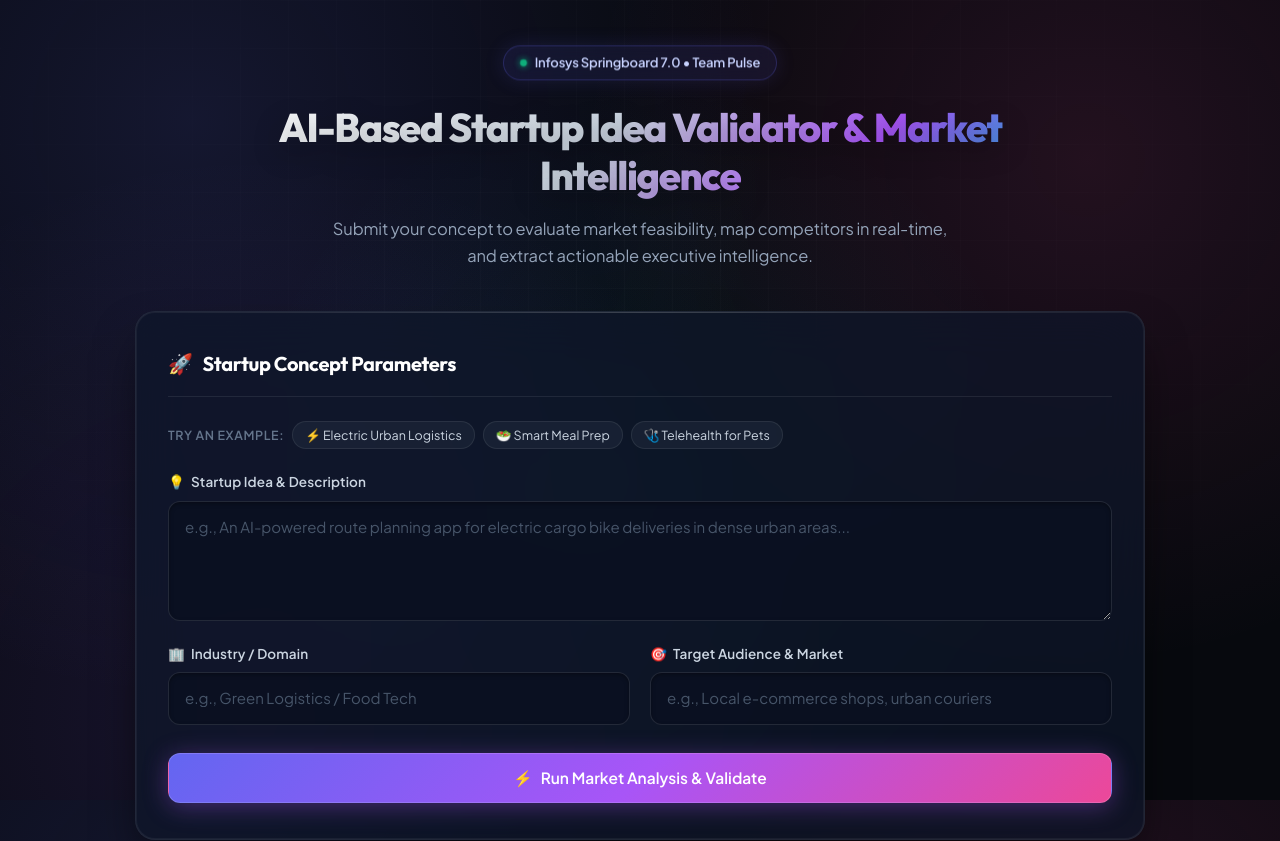
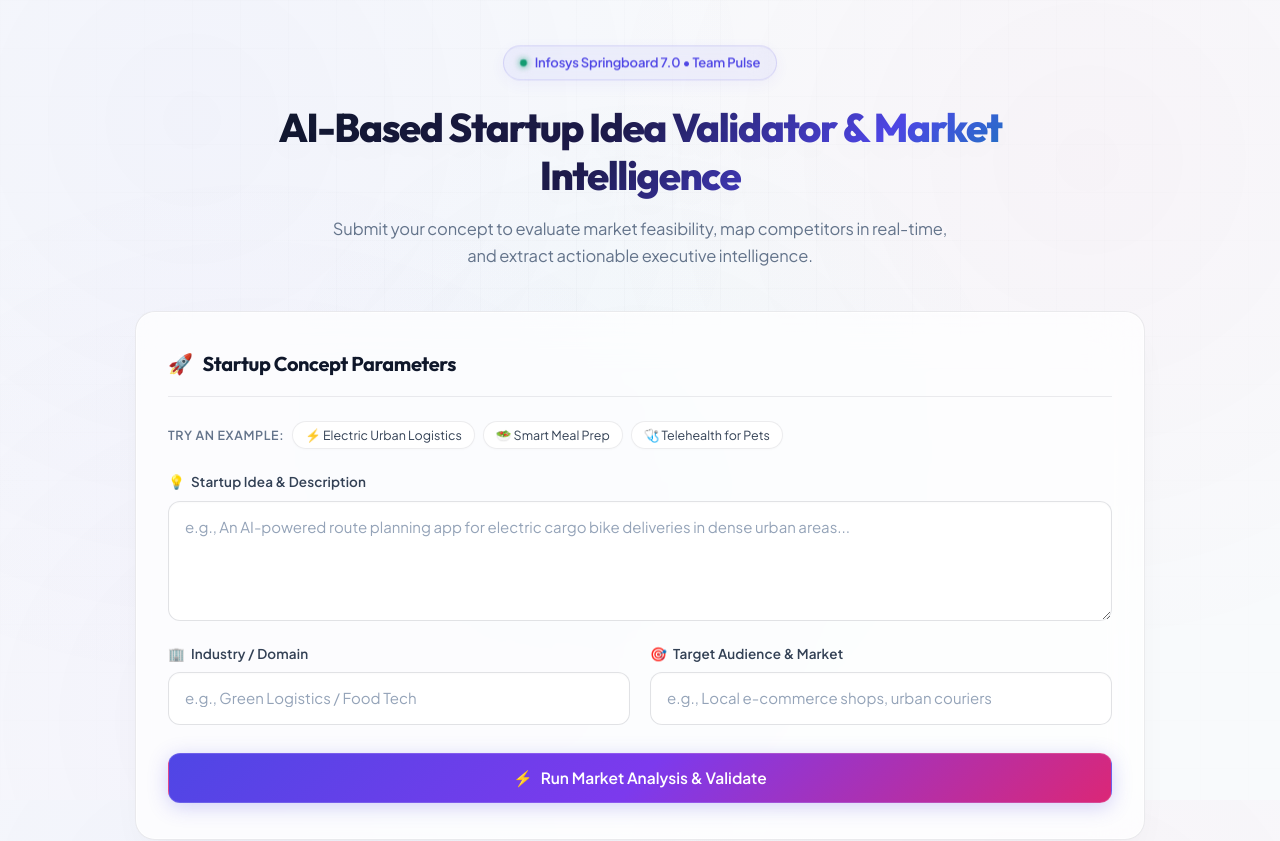
Before and after one commit to UtkarshSrivastav09/Team-Pulse-ISB7.3, a React (Vite) app in the folder frontend/: page / in a window 1280 px wide. Shown: the top 841 px of the page. Built offline with nearby package versions, Linux system fonts and the light colour scheme.

Commit message:
Convert premium theme to high-contrast light mode with ambient glows

```diff
--- a/frontend/src/App.css
+++ b/frontend/src/App.css
@@ -26,13 +26,13 @@
   gap: 8px;
   padding: 6px 16px;
   border-radius: 9999px;
-  background: rgba(99, 102, 241, 0.1);
-  border: 1px solid rgba(99, 102, 241, 0.25);
+  background: rgba(79, 70, 229, 0.06);
+  border: 1px solid rgba(79, 70, 229, 0.15);
   font-size: 13px;
   font-weight: 600;
-  color: #c7d2fe;
+  color: var(--accent-primary);
   margin-bottom: 20px;
-  box-shadow: 0 0 20px rgba(99, 102, 241, 0.15);
+  box-shadow: 0 4px 15px rgba(79, 70, 229, 0.06);
   backdrop-filter: blur(12px);
   animation: floatBadge 4s ease-in-out infinite alternate;
 }
@@ -41,8 +41,8 @@
   width: 7px;
   height: 7px;
   border-radius: 50%;
-  background: #10b981;
-  box-shadow: 0 0 8px #10b981;
+  background: var(--success-color);
+  box-shadow: 0 0 8px var(--success-color);
   animation: pulseDot 2s infinite;
 }
 
@@ -62,11 +62,11 @@
   margin-bottom: 16px;
   line-height: 1.2;
   letter-spacing: -0.035em;
-  background: linear-gradient(135deg, #ffffff 0%, #cbd5e1 45%, #a855f7 75%, #06b6d4 100%);
+  background: linear-gradient(135deg, #0f172a 0%, #1e1b4b 45%, #4f46e5 75%, #0891b2 100%);
   -webkit-background-clip: text;
   -webkit-text-fill-color: transparent;
   max-width: 820px;
-  text-shadow: 0 10px 30px rgba(0, 0, 0, 0.3);
+  text-shadow: 0 10px 30px rgba(15, 23, 42, 0.03);
 }
 
 @media (max-width: 768px) {
@@ -108,13 +108,13 @@
   left: 0;
   right: 0;
   height: 1px;
-  background: linear-gradient(90deg, transparent 0%, rgba(255, 255, 255, 0.15) 50%, transparent 100%);
+  background: linear-gradient(90deg, transparent 0%, rgba(255, 255, 255, 0.8) 50%, transparent 100%);
   pointer-events: none;
 }
 
 .glass-card:hover {
   border-color: var(--glass-border-hover);
-  box-shadow: var(--glass-shadow), 0 0 30px -10px rgba(168, 85, 247, 0.2);
+  box-shadow: var(--glass-shadow), 0 10px 30px -10px rgba(79, 70, 229, 0.1);
 }
 
 .section-title {
@@ -122,7 +122,7 @@
   font-weight: 700;
   margin-bottom: 24px;
   color: var(--text-highlight);
-  border-bottom: 1px solid rgba(255, 255, 255, 0.08);
+  border-bottom: 1px solid var(--glass-border);
   padding-bottom: 16px;
   letter-spacing: -0.02em;
   display: flex;
@@ -143,28 +143,29 @@
 
 .demo-prompts-label {
   font-size: 12.5px;
-  color: var(--text-subtle);
+  color: var(--text-muted);
   font-weight: 600;
   text-transform: uppercase;
   letter-spacing: 0.05em;
 }
 
 .demo-chip {
-  background: rgba(30, 41, 59, 0.6);
-  border: 1px solid rgba(255, 255, 255, 0.08);
+  background: rgba(255, 255, 255, 0.85);
+  border: 1px solid rgba(15, 23, 42, 0.08);
   border-radius: 9999px;
   padding: 5px 12px;
   font-size: 12.5px;
-  color: #cbd5e1;
+  color: var(--text-main);
   cursor: pointer;
   transition: all 0.2s ease;
   font-family: var(--font-sans);
+  box-shadow: 0 1px 2px rgba(15, 23, 42, 0.02);
 }
 
 .demo-chip:hover {
-  background: rgba(99, 102, 241, 0.2);
-  border-color: rgba(99, 102, 241, 0.4);
-  color: #ffffff;
+  background: rgba(79, 70, 229, 0.06);
+  border-color: rgba(79, 70, 229, 0.3);
+  color: var(--accent-primary);
   transform: translateY(-1px);
 }
 
@@ -199,7 +200,7 @@
 label {
   font-size: 13.5px;
   font-weight: 600;
-  color: #cbd5e1;
+  color: var(--text-main);
   letter-spacing: 0.01em;
   display: flex;
   align-items: center;
@@ -207,32 +208,32 @@ label {
 }
 
 input, textarea {
-  background: rgba(11, 17, 33, 0.85);
-  border: 1px solid rgba(255, 255, 255, 0.1);
+  background: #ffffff;
+  border: 1px solid rgba(15, 23, 42, 0.12);
   border-radius: 12px;
   padding: 14px 16px;
-  color: #ffffff;
+  color: var(--text-highlight);
   font-size: 15px;
   line-height: 1.5;
   transition: all 0.2s cubic-bezier(0.16, 1, 0.3, 1);
   font-family: var(--font-sans);
   width: 100%;
-  box-shadow: inset 0 2px 4px rgba(0, 0, 0, 0.3);
+  box-shadow: inset 0 1px 2px rgba(0, 0, 0, 0.02);
 }
 
 input::placeholder, textarea::placeholder {
-  color: #475569;
+  color: var(--text-subtle);
 }
 
 input:hover, textarea:hover {
-  border-color: rgba(255, 255, 255, 0.2);
+  border-color: rgba(15, 23, 42, 0.25);
 }
 
 input:focus, textarea:focus {
   outline: none;
   border-color: var(--accent-primary);
-  background: rgba(15, 23, 42, 0.95);
-  box-shadow: 0 0 0 3px rgba(99, 102, 241, 0.25), 0 0 25px rgba(99, 102, 241, 0.15);
+  background: #ffffff;
+  box-shadow: 0 0 0 3px rgba(79, 70, 229, 0.15), 0 4px 12px rgba(79, 70, 229, 0.05);
 }
 
 /* ==========================================================================
@@ -259,14 +260,14 @@ input:focus, textarea:focus {
   background: var(--accent-gradient);
   color: #ffffff;
   margin-top: 6px;
-  box-shadow: 0 4px 25px rgba(168, 85, 247, 0.35);
+  box-shadow: 0 4px 20px rgba(79, 70, 229, 0.25);
   border: 1px solid rgba(255, 255, 255, 0.15);
 }
 
 .btn-primary:hover {
   background: var(--accent-gradient-hover);
   transform: translateY(-2px);
-  box-shadow: 0 8px 30px rgba(168, 85, 247, 0.5), 0 0 20px rgba(99, 102, 241, 0.3);
+  box-shadow: 0 8px 25px rgba(79, 70, 229, 0.35), 0 0 15px rgba(124, 58, 237, 0.2);
 }
 
 .btn-primary:active {
@@ -274,17 +275,19 @@ input:focus, textarea:focus {
 }
 
 .btn-secondary {
-  background: rgba(30, 41, 59, 0.7);
-  color: #e2e8f0;
-  border: 1px solid rgba(255, 255, 255, 0.12);
+  background: rgba(255, 255, 255, 0.95);
+  color: var(--text-main);
+  border: 1px solid rgba(15, 23, 42, 0.1);
   backdrop-filter: blur(12px);
+  box-shadow: 0 2px 4px rgba(15, 23, 42, 0.02);
 }
 
 .btn-secondary:hover {
-  background: rgba(51, 65, 85, 0.8);
-  border-color: rgba(255, 255, 255, 0.25);
-  color: #ffffff;
+  background: #ffffff;
+  border-color: rgba(15, 23, 42, 0.2);
+  color: var(--text-highlight);
   transform: translateY(-1px);
+  box-shadow: 0 4px 12px rgba(15, 23, 42, 0.05);
 }
 
 /* ==========================================================================
@@ -305,12 +308,12 @@ input:focus, textarea:focus {
 .spinner {
   width: 56px;
   height: 56px;
-  border: 3px solid rgba(99, 102, 241, 0.12);
-  border-top-color: #a855f7;
-  border-right-color: #06b6d4;
+  border: 3px solid rgba(79, 70, 229, 0.08);
+  border-top-color: var(--accent-secondary);
+  border-right-color: var(--accent-cyan);
   border-radius: 50%;
   animation: spin 0.9s cubic-bezier(0.68, -0.55, 0.27, 1.55) infinite;
-  box-shadow: 0 0 20px rgba(168, 85, 247, 0.2);
+  box-shadow: 0 0 20px rgba(79, 70, 229, 0.08);
 }
 
 @keyframes spin {
@@ -321,7 +324,7 @@ input:focus, textarea:focus {
 .loading-title {
   font-size: 22px;
   font-weight: 700;
-  color: #ffffff;
+  color: var(--text-highlight);
   margin-bottom: 20px;
 }
 
@@ -329,19 +332,19 @@ input:focus, textarea:focus {
   width: 100%;
   max-width: 440px;
   height: 6px;
-  background: rgba(255, 255, 255, 0.08);
+  background: rgba(15, 23, 42, 0.05);
   border-radius: 99px;
   overflow: hidden;
   margin-bottom: 36px;
-  box-shadow: inset 0 1px 2px rgba(0, 0, 0, 0.5);
+  box-shadow: inset 0 1px 2px rgba(0, 0, 0, 0.05);
 }
 
 .progress-bar-fill {
   height: 100%;
-  background: linear-gradient(90deg, #6366f1, #a855f7, #06b6d4);
+  background: linear-gradient(90deg, #4f46e5, #7c3aed, #0891b2);
   border-radius: 99px;
   transition: width 0.4s cubic-bezier(0.16, 1, 0.3, 1);
-  box-shadow: 0 0 12px rgba(6, 182, 212, 0.6);
+  box-shadow: 0 0 10px rgba(8, 145, 178, 0.3);
 }
 
 .loading-steps-container {
@@ -361,23 +364,23 @@ input:focus, textarea:focus {
   gap: 12px;
   padding: 10px 16px;
   border-radius: 10px;
-  border: 1px solid rgba(255, 255, 255, 0.03);
-  background: rgba(15, 23, 42, 0.4);
+  border: 1px solid rgba(15, 23, 42, 0.03);
+  background: rgba(255, 255, 255, 0.5);
   transition: all 0.25s ease;
 }
 
 .loading-step.active {
-  color: #ffffff;
+  color: var(--text-highlight);
   font-weight: 600;
-  background: rgba(99, 102, 241, 0.15);
-  border-color: rgba(99, 102, 241, 0.35);
-  box-shadow: 0 0 20px rgba(99, 102, 241, 0.15);
+  background: rgba(79, 70, 229, 0.06);
+  border-color: rgba(79, 70, 229, 0.2);
+  box-shadow: 0 4px 15px rgba(79, 70, 229, 0.05);
 }
 
 .loading-step.completed {
   color: var(--success-color);
-  background: rgba(16, 185, 129, 0.06);
-  border-color: rgba(16, 185, 129, 0.15);
+  background: rgba(5, 150, 105, 0.05);
+  border-color: rgba(5, 150, 105, 0.12);
 }
 
 .step-indicator {
@@ -393,13 +396,13 @@ input:focus, textarea:focus {
 .error-banner {
   background: var(--error-bg);
   border: 1px solid var(--error-border);
-  color: #fda4af;
+  color: #9f1239;
   padding: 14px 18px;
   border-radius: 12px;
   font-size: 14px;
   text-align: left;
   line-height: 1.5;
-  box-shadow: 0 4px 20px rgba(244, 63, 94, 0.12);
+  box-shadow: 0 4px 15px rgba(225, 29, 72, 0.06);
   display: flex;
   align-items: center;
   gap: 10px;
@@ -429,23 +432,23 @@ input:focus, textarea:focus {
 }
 
 .meta-badge {
-  background: rgba(15, 23, 42, 0.8);
-  border: 1px solid rgba(255, 255, 255, 0.1);
+  background: rgba(255, 255, 255, 0.95);
+  border: 1px solid rgba(15, 23, 42, 0.08);
   padding: 8px 18px;
   border-radius: 9999px;
   font-size: 13.5px;
   font-weight: 600;
-  color: #cbd5e1;
+  color: var(--text-main);
   display: inline-flex;
   align-items: center;
   gap: 8px;
   backdrop-filter: blur(12px);
-  box-shadow: 0 4px 15px rgba(0, 0, 0, 0.2);
+  box-shadow: 0 2px 8px rgba(15, 23, 42, 0.03);
 }
 
 .summary-card {
   padding: 30px;
-  background: rgba(15, 23, 42, 0.6);
+  background: rgba(255, 255, 255, 0.55);
 }
 
 .details-grid {
@@ -457,16 +460,16 @@ input:focus, textarea:focus {
 
 .details-item {
   font-size: 15px;
-  background: rgba(30, 41, 59, 0.45);
+  background: rgba(255, 255, 255, 0.8);
   padding: 14px 18px;
   border-radius: 12px;
-  border: 1px solid rgba(255, 255, 255, 0.06);
-  color: #cbd5e1;
+  border: 1px solid rgba(15, 23, 42, 0.05);
+  color: var(--text-main);
   line-height: 1.55;
 }
 
 .details-item strong, .details-item-row strong {
-  color: #ffffff;
+  color: var(--text-highlight);
   font-weight: 700;
   margin-right: 6px;
 }
@@ -484,11 +487,11 @@ input:focus, textarea:focus {
 }
 
 .details-item-row > div {
-  background: rgba(30, 41, 59, 0.45);
+  background: rgba(255, 255, 255, 0.8);
   padding: 14px 18px;
   border-radius: 12px;
-  border: 1px solid rgba(255, 255, 255, 0.06);
-  color: #cbd5e1;
+  border: 1px solid rgba(15, 23, 42, 0.05);
+  color: var(--text-main);
   font-size: 14.5px;
 }
 
@@ -496,12 +499,12 @@ input:focus, textarea:focus {
    AI Synthesized Executive Report Card
    ========================================================================== */
 .answer-card {
-  background: linear-gradient(135deg, rgba(30, 41, 59, 0.8) 0%, rgba(15, 23, 42, 0.9) 100%);
-  border: 1px solid rgba(168, 85, 247, 0.3);
+  background: linear-gradient(135deg, rgba(255, 255, 255, 0.9) 0%, rgba(248, 250, 252, 0.95) 100%);
+  border: 1px solid rgba(124, 58, 237, 0.2);
   text-align: left;
   position: relative;
   overflow: hidden;
-  box-shadow: 0 15px 35px -5px rgba(0, 0, 0, 0.5), 0 0 35px -5px rgba(168, 85, 247, 0.15);
+  box-shadow: 0 10px 30px -10px rgba(15, 23, 42, 0.05), 0 0 20px rgba(124, 58, 237, 0.03);
 }
 
 .answer-card::before {
@@ -522,9 +525,9 @@ input:focus, textarea:focus {
   font-weight: 700;
   letter-spacing: 0.08em;
   text-transform: uppercase;
-  color: #c084fc;
-  background: rgba(168, 85, 247, 0.12);
-  border: 1px solid rgba(168, 85, 247, 0.25);
+  color: var(--accent-secondary);
+  background: rgba(124, 58, 237, 0.06);
+  border: 1px solid rgba(124, 58, 237, 0.15);
   padding: 4px 10px;
   border-radius: 6px;
 }
@@ -533,7 +536,7 @@ input:focus, textarea:focus {
   font-size: 21px;
   font-weight: 700;
   margin-bottom: 14px;
-  background: linear-gradient(90deg, #c084fc 0%, #38bdf8 100%);
+  background: linear-gradient(90deg, var(--accent-secondary) 0%, var(--accent-cyan) 100%);
   -webkit-background-clip: text;
   -webkit-text-fill-color: transparent;
 }
@@ -541,7 +544,7 @@ input:focus, textarea:focus {
 .synthesized-answer {
   line-height: 1.7;
   font-size: 15.5px;
-  color: #e2e8f0;
+  color: var(--text-main);
   margin: 0;
   white-space: pre-wrap;
 }
@@ -561,20 +564,20 @@ input:focus, textarea:focus {
 }
 
 .result-item-card {
-  background: rgba(15, 23, 42, 0.5);
-  border: 1px solid rgba(255, 255, 255, 0.07);
+  background: rgba(255, 255, 255, 0.6);
+  border: 1px solid rgba(15, 23, 42, 0.05);
   border-radius: 16px;
   padding: 24px;
   text-align: left;
   transition: all 0.25s cubic-bezier(0.16, 1, 0.3, 1);
-  box-shadow: 0 4px 20px rgba(0, 0, 0, 0.2);
+  box-shadow: 0 4px 20px rgba(15, 23, 42, 0.015);
 }
 
 .result-item-card:hover {
   transform: translateY(-3px);
-  border-color: rgba(99, 102, 241, 0.35);
-  background: rgba(30, 41, 59, 0.55);
-  box-shadow: 0 12px 30px -5px rgba(0, 0, 0, 0.4), 0 0 25px rgba(99, 102, 241, 0.15);
+  border-color: rgba(79, 70, 229, 0.25);
+  background: #ffffff;
+  box-shadow: 0 10px 25px -5px rgba(15, 23, 42, 0.05), 0 0 15px rgba(79, 70, 229, 0.05);
 }
 
 .result-header {
@@ -587,34 +590,34 @@ input:focus, textarea:focus {
 .result-number {
   font-size: 11.5px;
   font-weight: 700;
-  color: #a5b4fc;
-  background: rgba(99, 102, 241, 0.15);
-  border: 1px solid rgba(99, 102, 241, 0.3);
+  color: var(--accent-primary);
+  background: rgba(79, 70, 229, 0.06);
+  border: 1px solid rgba(79, 70, 229, 0.15);
   padding: 3px 10px;
   border-radius: 6px;
 }
 
 .result-score {
   font-size: 11.5px;
-  color: #34d399;
+  color: var(--success-color);
   font-weight: 600;
-  background: rgba(16, 185, 129, 0.12);
+  background: var(--success-bg);
   padding: 3px 10px;
   border-radius: 6px;
-  border: 1px solid rgba(16, 185, 129, 0.25);
+  border: 1px solid var(--success-border);
 }
 
 .result-title {
   font-size: 18px;
   font-weight: 700;
   margin-bottom: 10px;
-  color: #ffffff;
+  color: var(--text-highlight);
   line-height: 1.4;
 }
 
 .result-snippet {
   font-size: 14.5px;
-  color: #94a3b8;
+  color: var(--text-main);
   line-height: 1.6;
   margin-bottom: 18px;
 }
@@ -625,13 +628,13 @@ input:focus, textarea:focus {
   gap: 6px;
   font-size: 13.5px;
   font-weight: 600;
-  color: #38bdf8;
+  color: var(--accent-cyan);
   text-decoration: none;
   transition: all 0.2s ease;
 }
 
 .result-link-btn:hover {
-  color: #7dd3fc;
+  color: #0284c7;
   transform: translateX(4px);
 }
 
@@ -648,8 +651,8 @@ input:focus, textarea:focus {
   margin-top: 56px;
   text-align: center;
   font-size: 13px;
-  color: #64748b;
-  border-top: 1px solid rgba(255, 255, 255, 0.06);
+  color: var(--text-muted);
+  border-top: 1px solid rgba(15, 23, 42, 0.06);
   padding-top: 28px;
 }
 
--- a/frontend/src/index.css
+++ b/frontend/src/index.css
@@ -1,42 +1,42 @@
 @import url('https://fonts.googleapis.com/css2?family=Plus+Jakarta+Sans:wght@400;500;600;700;800&family=Outfit:wght@500;600;700;800;900&family=JetBrains+Mono:wght@400;500;600&display=swap');
 
 :root {
-  /* Premium Dark Theme Color Palette */
-  --bg-dark: #07090e;
-  --bg-surface: rgba(15, 23, 42, 0.65);
-  --bg-surface-elevated: rgba(30, 41, 59, 0.7);
-  --bg-surface-hover: rgba(30, 41, 59, 0.85);
+  /* Premium Light Theme Color Palette */
+  --bg-dark: #f8fafc;
+  --bg-surface: rgba(255, 255, 255, 0.7);
+  --bg-surface-elevated: rgba(255, 255, 255, 0.85);
+  --bg-surface-hover: rgba(255, 255, 255, 0.95);
 
-  --text-main: #f8fafc;
-  --text-muted: #94a3b8;
-  --text-subtle: #64748b;
-  --text-highlight: #ffffff;
+  --text-main: #334155;
+  --text-muted: #64748b;
+  --text-subtle: #94a3b8;
+  --text-highlight: #0f172a;
 
   /* Radiant Accent & Glow Colors */
-  --accent-primary: #6366f1;
-  --accent-secondary: #8b5cf6;
-  --accent-cyan: #06b6d4;
-  --accent-pink: #ec4899;
-  --accent-gradient: linear-gradient(135deg, #6366f1 0%, #a855f7 50%, #ec4899 100%);
-  --accent-gradient-hover: linear-gradient(135deg, #4f46e5 0%, #9333ea 50%, #db2777 100%);
-  --accent-glow: rgba(99, 102, 241, 0.28);
-  --cyan-glow: rgba(6, 182, 212, 0.2);
+  --accent-primary: #4f46e5;
+  --accent-secondary: #7c3aed;
+  --accent-cyan: #0891b2;
+  --accent-pink: #db2777;
+  --accent-gradient: linear-gradient(135deg, #4f46e5 0%, #7c3aed 50%, #db2777 100%);
+  --accent-gradient-hover: linear-gradient(135deg, #3730a3 0%, #6d28d9 50%, #be185d 100%);
+  --accent-glow: rgba(79, 70, 229, 0.15);
+  --cyan-glow: rgba(8, 145, 178, 0.1);
 
   /* Glassmorphism & Borders */
-  --glass-bg: rgba(15, 23, 42, 0.72);
-  --glass-border: rgba(255, 255, 255, 0.08);
-  --glass-border-hover: rgba(168, 85, 247, 0.35);
-  --glass-shadow: 0 25px 50px -12px rgba(0, 0, 0, 0.7), 0 0 0 1px rgba(255, 255, 255, 0.05) inset;
-  --glow-shadow: 0 0 40px -10px rgba(99, 102, 241, 0.25);
+  --glass-bg: rgba(255, 255, 255, 0.72);
+  --glass-border: rgba(15, 23, 42, 0.08);
+  --glass-border-hover: rgba(79, 70, 229, 0.25);
+  --glass-shadow: 0 20px 40px -15px rgba(15, 23, 42, 0.06), 0 0 0 1px rgba(255, 255, 255, 0.6) inset;
+  --glow-shadow: 0 0 30px -10px rgba(79, 70, 229, 0.12);
 
   /* Status Colors */
-  --success-color: #10b981;
-  --success-bg: rgba(16, 185, 129, 0.12);
-  --success-border: rgba(16, 185, 129, 0.25);
-  --error-color: #f43f5e;
-  --error-bg: rgba(244, 63, 94, 0.1);
-  --error-border: rgba(244, 63, 94, 0.25);
-  --warning-color: #f59e0b;
+  --success-color: #059669;
+  --success-bg: rgba(5, 150, 105, 0.08);
+  --success-border: rgba(5, 150, 105, 0.15);
+  --error-color: #e11d48;
+  --error-bg: rgba(225, 29, 72, 0.06);
+  --error-border: rgba(225, 29, 72, 0.15);
+  --warning-color: #d97706;
 
   /* Typography */
   --font-sans: 'Plus Jakarta Sans', system-ui, -apple-system, sans-serif;
@@ -45,7 +45,7 @@
 
   font: 16px/1.6 var(--font-sans);
   letter-spacing: -0.01em;
-  color-scheme: dark;
+  color-scheme: light;
   color: var(--text-main);
   background-color: var(--bg-dark);
 
@@ -54,7 +54,7 @@
   -moz-osx-font-smoothing: grayscale;
 }
 
-/* Background Aurora Ambient Effects */
+/* Background Aurora Ambient Effects (Premium Light Theme) */
 body {
   margin: 0;
   padding: 0;
@@ -64,10 +64,10 @@ body {
   position: relative;
   overflow-x: hidden;
   background-image:
-    radial-gradient(circle at 15% 15%, rgba(99, 102, 241, 0.15) 0%, transparent 45%),
-    radial-gradient(circle at 85% 20%, rgba(236, 72, 153, 0.12) 0%, transparent 40%),
-    radial-gradient(circle at 50% 60%, rgba(6, 182, 212, 0.08) 0%, transparent 50%),
-    radial-gradient(circle at 20% 90%, rgba(139, 92, 246, 0.14) 0%, transparent 45%);
+    radial-gradient(circle at 15% 15%, rgba(79, 70, 229, 0.04) 0%, transparent 45%),
+    radial-gradient(circle at 85% 20%, rgba(219, 39, 119, 0.03) 0%, transparent 40%),
+    radial-gradient(circle at 50% 60%, rgba(8, 145, 178, 0.03) 0%, transparent 50%),
+    radial-gradient(circle at 20% 90%, rgba(124, 58, 237, 0.04) 0%, transparent 45%);
   background-attachment: fixed;
 }
 
@@ -80,13 +80,13 @@ body::before {
   right: 0;
   bottom: 0;
   background-image:
-    linear-gradient(rgba(255, 255, 255, 0.018) 1px, transparent 1px),
-    linear-gradient(90deg, rgba(255, 255, 255, 0.018) 1px, transparent 1px);
+    linear-gradient(rgba(15, 23, 42, 0.015) 1px, transparent 1px),
+    linear-gradient(90deg, rgba(15, 23, 42, 0.015) 1px, transparent 1px);
   background-size: 48px 48px;
   pointer-events: none;
   z-index: 0;
-  mask-image: radial-gradient(ellipse at 50% 30%, rgba(0,0,0,1) 0%, rgba(0,0,0,0.2) 80%);
-  -webkit-mask-image: radial-gradient(ellipse at 50% 30%, rgba(0,0,0,1) 0%, rgba(0,0,0,0.2) 80%);
+  mask-image: radial-gradient(ellipse at 50% 30%, rgba(0,0,0,1) 0%, rgba(0,0,0,0.15) 80%);
+  -webkit-mask-image: radial-gradient(ellipse at 50% 30%, rgba(0,0,0,1) 0%, rgba(0,0,0,0.15) 80%);
 }
 
 #root {
@@ -108,14 +108,14 @@ h1, h2, h3, h4, h5, h6 {
 }
 
 a {
-  color: var(--accent-cyan);
+  color: var(--accent-primary);
   text-decoration: none;
   transition: all 0.2s cubic-bezier(0.16, 1, 0.3, 1);
 }
 
 a:hover {
-  color: #38bdf8;
-  text-shadow: 0 0 12px rgba(56, 189, 248, 0.4);
+  color: var(--accent-secondary);
+  text-shadow: 0 0 12px rgba(124, 58, 237, 0.2);
 }
 
 * {
@@ -129,15 +129,15 @@ a:hover {
 }
 
 ::-webkit-scrollbar-track {
-  background: #07090e;
+  background: #f1f5f9;
 }
 
 ::-webkit-scrollbar-thumb {
-  background: rgba(255, 255, 255, 0.15);
+  background: rgba(15, 23, 42, 0.15);
   border-radius: 99px;
-  border: 2px solid #07090e;
+  border: 2px solid #f1f5f9;
 }
 
 ::-webkit-scrollbar-thumb:hover {
-  background: rgba(168, 85, 247, 0.4);
+  background: rgba(79, 70, 229, 0.3);
 }
```
